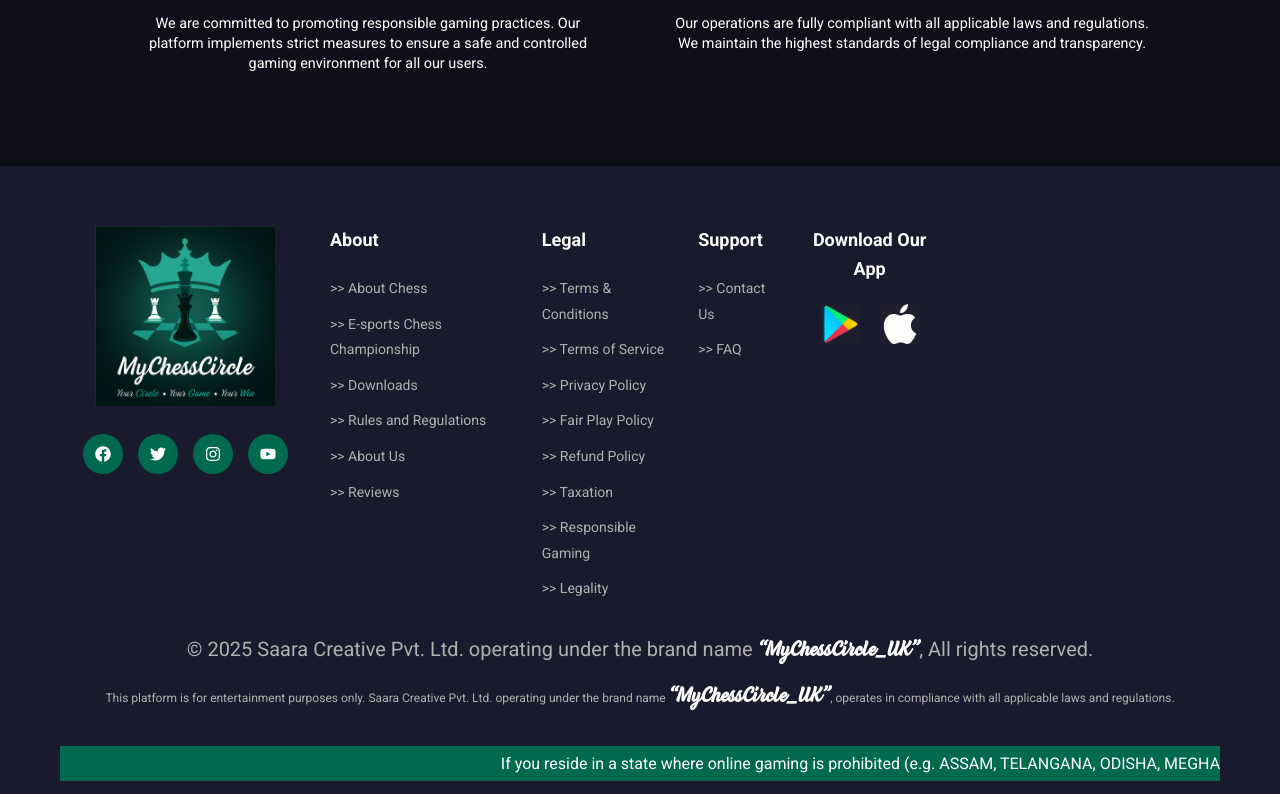
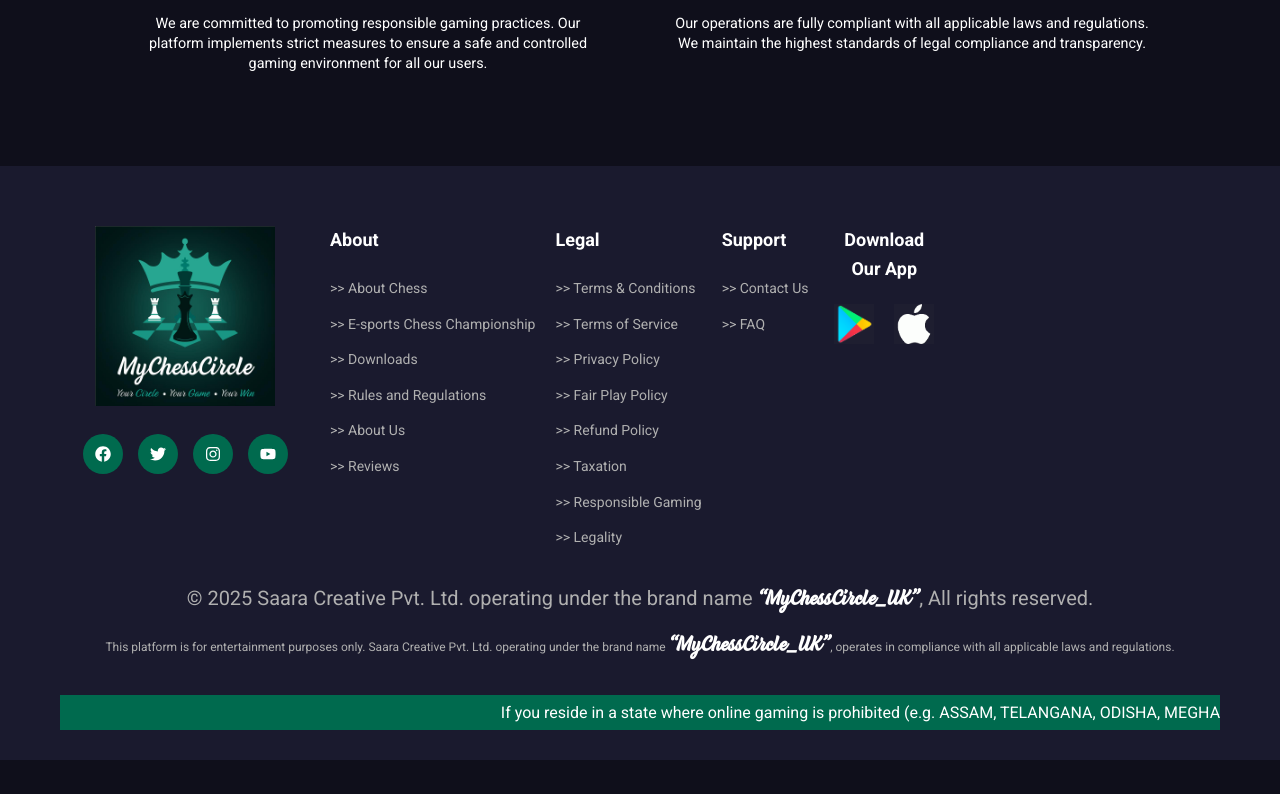
Before and after one commit to Shiva198615/MyChessCircle_UK, a React (Create React App) app: page / in a window 1280 px wide. Shown: the part 2709-3503 px from the top of the page. After the commit the page ends 3452 px from the top, so only its background shows below. Built offline with nearby package versions, Linux system fonts and the light colour scheme.

Commit message:
updated footer links text

```diff
--- a/src/components/layout/Footer.css
+++ b/src/components/layout/Footer.css
@@ -110,6 +110,8 @@
   color: var(--text-secondary);
   transition: color 0.3s ease;
   font-size: 14px;
+  white-space: nowrap; /* keep links on one line on desktop */
+  display: inline-block;
 }
 
 .footer-links-column a:hover {
```
